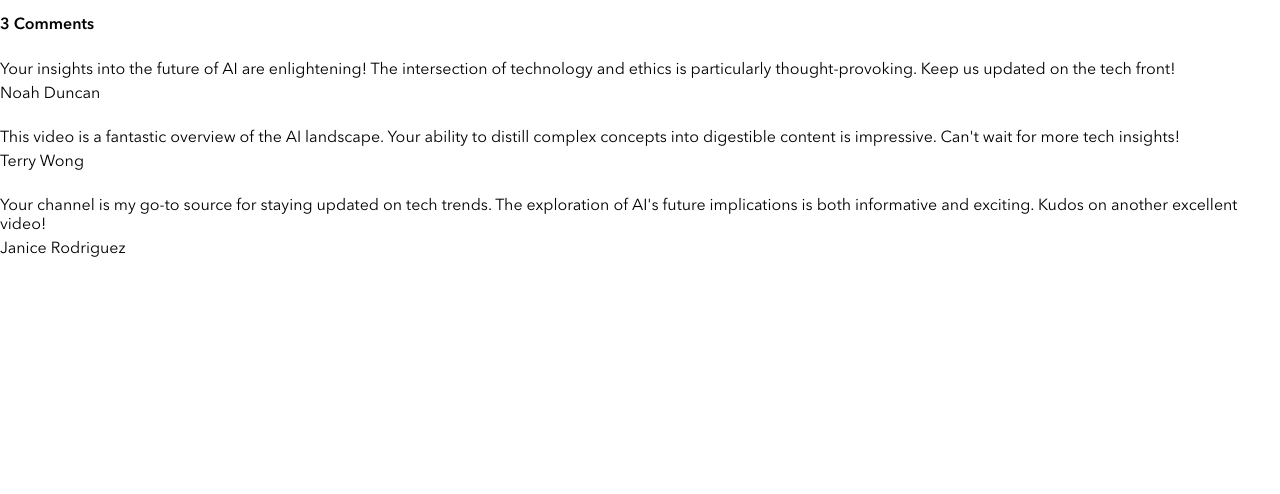
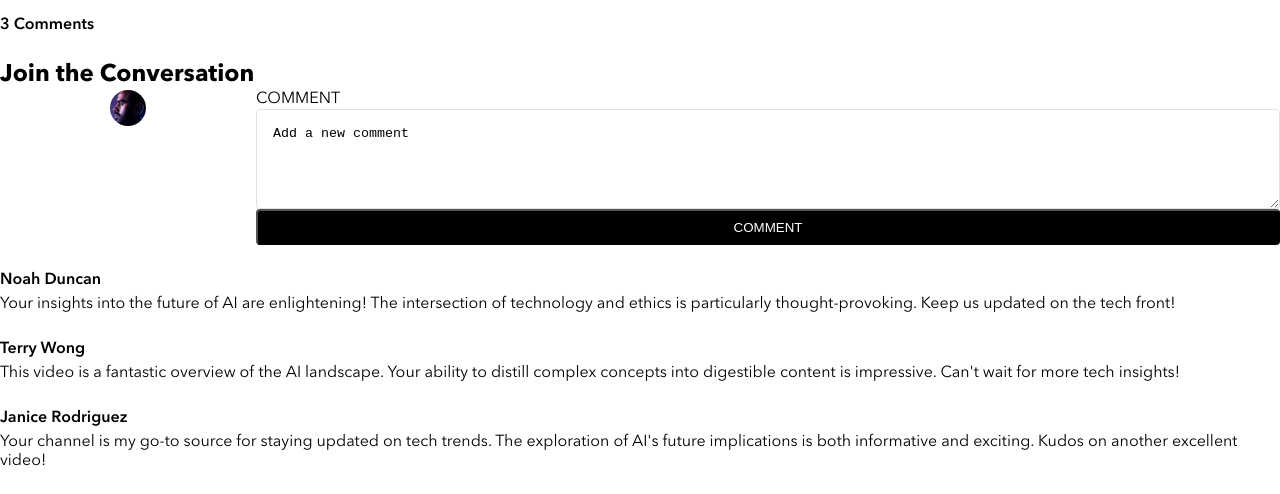
Before and after one commit to reganbrown/regan-brown-brainflix, a React (Vite) app: page / in a window 1280 px wide. Shown: the part 1360-1854 px from the top of the page. Before the commit the page ends 1644 px from the top, so only its background shows below. Built offline with nearby package versions, Linux system fonts and the light colour scheme.

Commit message:
add basic comment form

```diff
--- a/src/App.jsx
+++ b/src/App.jsx
@@ -3,12 +3,14 @@ import videoDetails from "../src/data/video-details.json";
 import Header from "./components/Header/Header";
 import VideoPlayer from "./components/VideoPlayer/VideoPlayer";
 import VideoComments from "./components/VideoComments/VideoComments";
+import CommentForm from "./components/CommentForm/CommentForm";
 
 function App() {
   return (
     <>
       <Header />
       <VideoPlayer videoDetails={videoDetails} />
+      <CommentForm />
       <VideoComments videoDetails={videoDetails} />
     </>
   );
--- a/src/components/Comment/Comment.jsx
+++ b/src/components/Comment/Comment.jsx
@@ -1,10 +1,10 @@
 import "./Comment.scss";
 
-export default function Comment({ comment, name }) {
+export default function Comment({ name, comment }) {
   return (
     <div className="comment">
+      <div className="comment__name">{name}</div>
       <div className="comment__comment">{comment}</div>
-      <div className="comment__name">{name}</div>
     </div>
   );
 }
--- a/src/components/Comment/Comment.scss
+++ b/src/components/Comment/Comment.scss
@@ -3,9 +3,10 @@
   flex-direction: column;
 
   &__comment {
+    padding-bottom: 26px;
+  }
+  &__name {
+    font-weight: 600;
     padding-bottom: 5px;
   }
-  &__name {
-    padding-bottom: 25px;
-  }
 }
--- /dev/null
+++ b/src/components/CommentForm/CommentForm.jsx
@@ -0,0 +1,27 @@
+import "./CommentForm.scss";
+
+export default function CommentfForm() {
+  return (
+    <section className="comments">
+      <h2 className="comments__title">Join the Conversation</h2>
+      <form className="comments__form">
+        <div className="form-left">
+          <div className="form-left__image"></div>
+        </div>
+        <div className="form-right">
+          <label className="comments__comment-label" for="commentInput">
+            COMMENT
+          </label>
+          <textarea
+            name="commenterComment"
+            className="commenter__comment"
+            id="commentInput"
+            placeholder="Add a new comment"
+            required
+          ></textarea>
+          <button className="comments__button">COMMENT</button>
+        </div>
+      </form>
+    </section>
+  );
+}
--- /dev/null
+++ b/src/components/CommentForm/CommentForm.scss
@@ -0,0 +1,65 @@
+@use "/src/styles/partials/variables" as *;
+@use "/src/styles/partials/mixins" as *;
+@use "/src/styles/partials/typography";
+
+.comments {
+  margin-bottom: 26px;
+  &__form {
+    width: 100%;
+    display: flex;
+    flex-wrap: wrap;
+  }
+  &__button {
+    width: 100%;
+    min-height: 2.25rem;
+    background-color: black;
+    color: White;
+    border-radius: 4px;
+    align-self: flex-end;
+    cursor: pointer;
+
+    &:hover {
+      background-color: black;
+    }
+  }
+}
+
+.commenter__comment {
+  min-height: 6.25rem;
+  width: 100%;
+  border-radius: 4px;
+  padding: 0.75rem;
+  border: 1px solid $Mercury;
+  background-color: white;
+
+  &::placeholder {
+    color: black;
+  }
+
+  @include breakpoint-tablet {
+    padding: 16px;
+  }
+}
+
+.form-right {
+  display: flex;
+  flex-direction: column;
+  align-items: flex-start;
+  width: 80%;
+}
+
+.form-left {
+  display: flex;
+  width: 20%;
+  justify-content: center;
+
+  &__image {
+    width: 36px;
+    height: 36px;
+    border-radius: 50%;
+    background-color: $Mercury;
+    background-image: url("../../assets/Images/Mohan-muruge.jpg");
+    background-position: center;
+    background-size: cover;
+  }
+}
--- a/src/components/VideoComments/VideoComments.jsx
+++ b/src/components/VideoComments/VideoComments.jsx
@@ -7,8 +7,8 @@ export default function VideoComments({ videoDetails }) {
       {commentsList.map((comment) => (
         <Comment
           key={comment.id}
+          name={comment.name}
           comment={comment.comment}
-          name={comment.name}
         />
       ))}
     </section>
```
